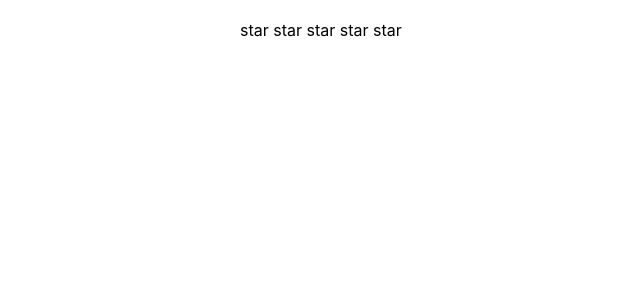
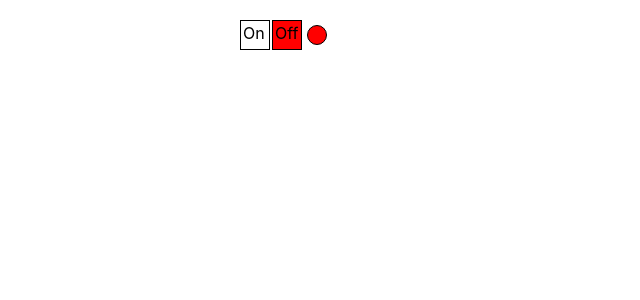
Before and after one commit to electrixky/react-samples, a React (Create React App) app: page / in a window 1280 px wide. Shown: the top 300 px of the page, without its empty margins (100-740 px from the left). Built offline with nearby package versions, Linux system fonts and the light colour scheme.

Commit message:
OnOffControlled and AccordionControlled added

```diff
--- /dev/null
+++ b/src/AccordionControlled.tsx
@@ -0,0 +1,38 @@
+import React, {useState} from 'react';
+
+type AccordionPropsType = {
+    titleValue: string
+    collapsed: boolean
+    onChange: () => void
+}
+
+export const AccordionControlled = (props: AccordionPropsType) => {
+
+    return (
+        <div>
+            <AccordionTitle title={props.titleValue} onChange={props.onChange}/>
+            {!props.collapsed && <AccordionBody/>}
+        </div>
+    );
+};
+
+type AccordionTitlePropsType = {
+    title: string
+    onChange: () => void
+}
+
+function AccordionTitle(props: AccordionTitlePropsType) {
+    return (
+        <h3 onClick={props.onChange}>-- {props.title} --</h3>
+    )
+}
+
+function AccordionBody() {
+    return (
+        <ul>
+            <li>1</li>
+            <li>2</li>
+            <li>3</li>
+        </ul>
+    )
+}
--- a/src/App.tsx
+++ b/src/App.tsx
@@ -4,19 +4,31 @@ import {OnOff} from "./OnOff";
 import {Accordion} from "./Accordion";
 import {Rating} from "./Rating";
 import {RatingControlled, RatingValueType} from "./RatingControlled";
+import {AccordionControlled} from "./AccordionControlled";
+import {OnOffControlled} from "./OnOffControlled";
 
 function App() {
 
-    let [ratingValue, setRatingValue] = useState<RatingValueType>(0)
+    //let [ratingValue, setRatingValue] = useState<RatingValueType>(0)
+
+    //let [accordionCollapsed, setAccordionCollapsed] = useState<boolean>(false)
+
+    let [switchOn, setSwitchOn] = useState<boolean>(false)
 
     return (
         <div className="App">
             {/*<OnOff/>*/}
             {/*<OnOff/>*/}
             {/*<OnOff/>*/}
+            <OnOffControlled on={switchOn} onChange={setSwitchOn}/>
             {/*<Accordion titleValue={"My Accordion"}/>*/}
+            {/*<AccordionControlled titleValue={"My Accordion"}*/}
+            {/*                     collapsed={accordionCollapsed}*/}
+            {/*                     onChange={() => {*/}
+            {/*                         setAccordionCollapsed(!accordionCollapsed)*/}
+            {/*                     }}/>*/}
             {/*<Rating/>*/}
-            <RatingControlled value={ratingValue} onClick={setRatingValue}/>
+            {/*<RatingControlled value={ratingValue} onClick={setRatingValue}/>*/}
         </div>
     );
 }
--- /dev/null
+++ b/src/OnOffControlled.tsx
@@ -0,0 +1,52 @@
+import React, {useState} from 'react';
+
+type OnOffPropsType = {
+    on: boolean
+    onChange: (on: boolean) => void
+}
+
+
+export const OnOffControlled = (props: OnOffPropsType) => {
+
+    const onOffWrapper = {
+        display: "flex",
+        alignItems: "center"
+    }
+
+    const onStyle = {
+        width: "30px",
+        height: "30px",
+        border: "1px solid black",
+        padding: "2px",
+        backgroundColor: props.on ? "green" : "white"
+    }
+
+    const offStyle = {
+        width: "30px",
+        height: "30px",
+        border: "1px solid black",
+        marginLeft: "2px",
+        padding: "2px",
+        backgroundColor: props.on ? "white" : "red"
+    }
+
+    const indicatorStyle = {
+        width: "20px",
+        height: "20px",
+        borderRadius: "10px",
+        border: "1px solid black",
+        marginLeft: "5px",
+        backgroundColor: props.on ? "green" : "red"
+    }
+
+
+    return (
+        <div style={onOffWrapper}>
+            <div style={onStyle} onClick={()=>props.onChange(true)}>On
+            </div>
+            <div style={offStyle} onClick={()=>props.onChange(false)}>Off
+            </div>
+            <div style={indicatorStyle}></div>
+        </div>
+    );
+};
```
